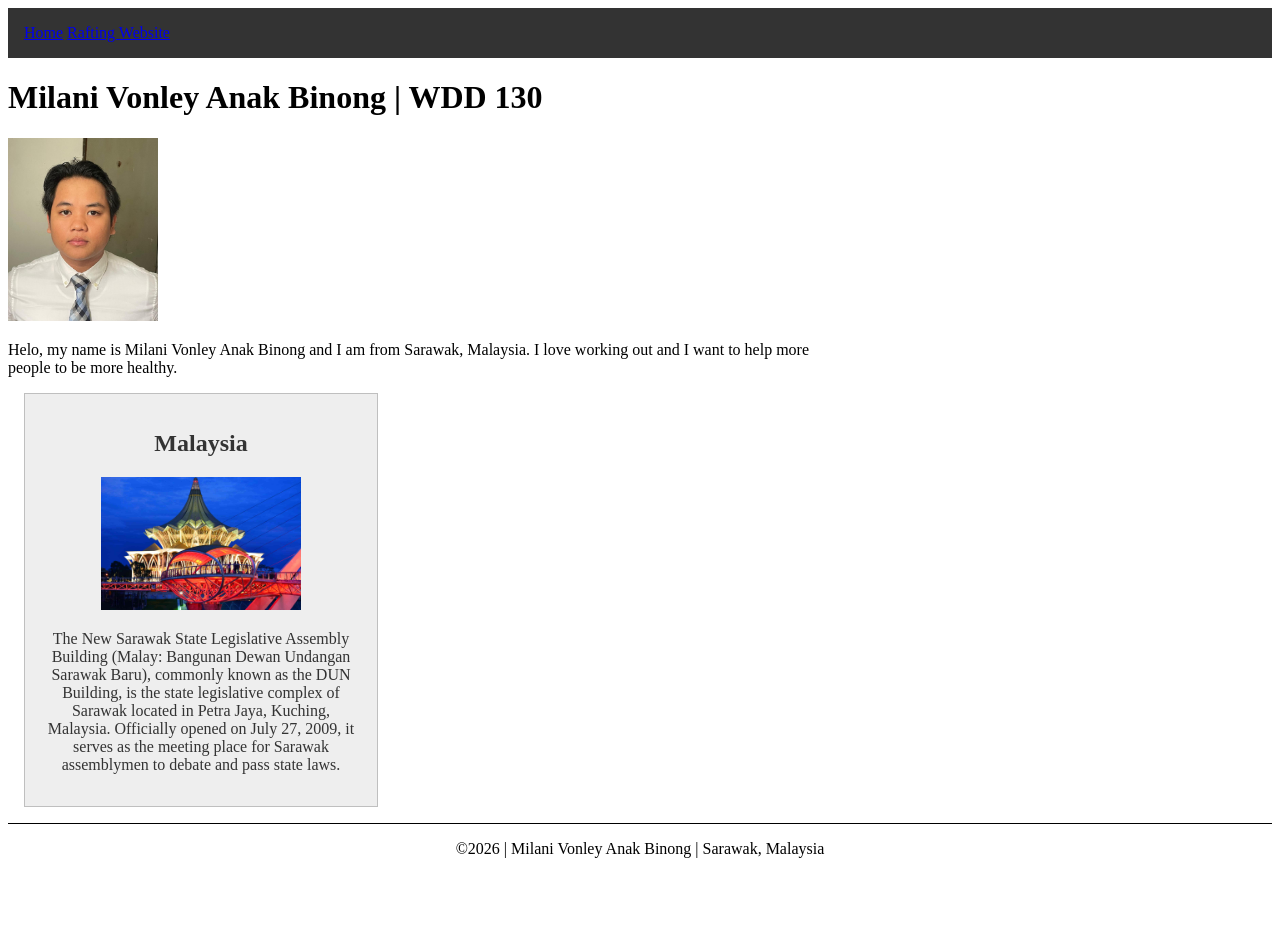
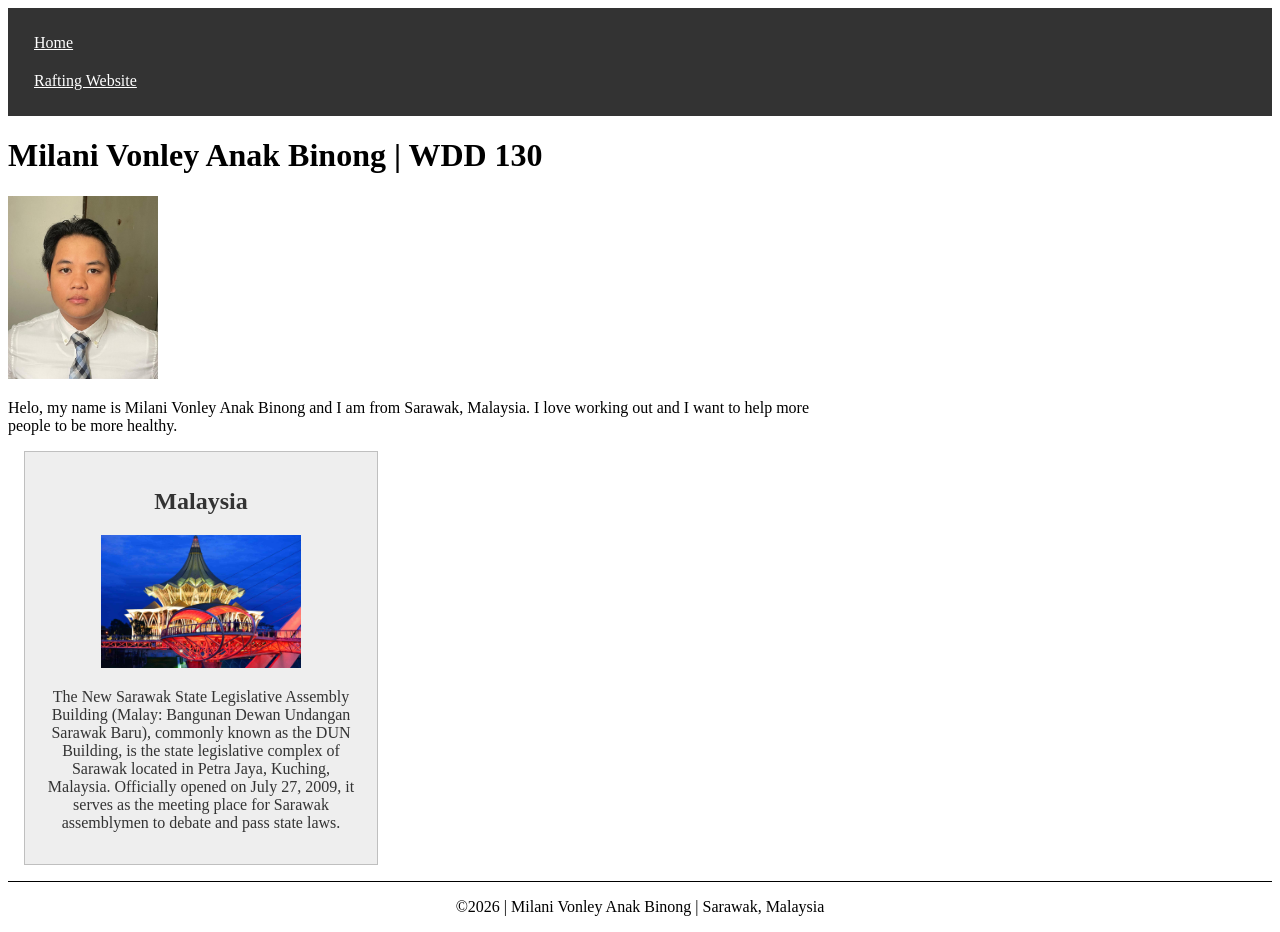
Before and after one commit to milanivonley/wdd130, a plain HTML site: page index.html in a window 1280 px wide. Before the commit the page ends 874 px from the top, so only its background shows below. Drawn offline with Linux system fonts and the light colour scheme.

Commit message:
added nav a

```diff
--- a/styles/styles.css
+++ b/styles/styles.css
@@ -1,6 +1,12 @@
 nav {
     background-color: #333;
     padding: 1rem;
+}
+
+nav a {
+    color: white;
+    padding: 10px;
+    display: block;
 }
 
 main {
```
